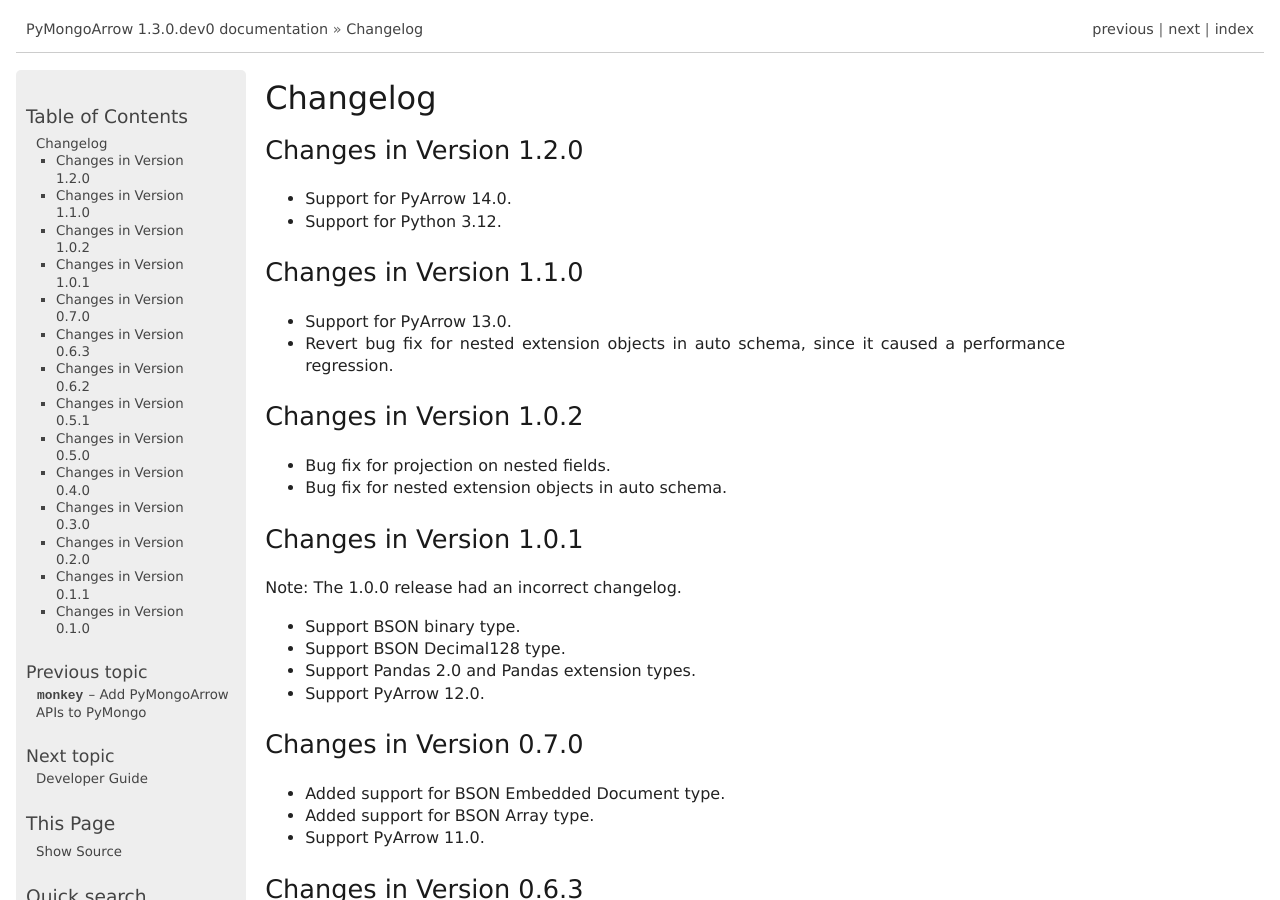
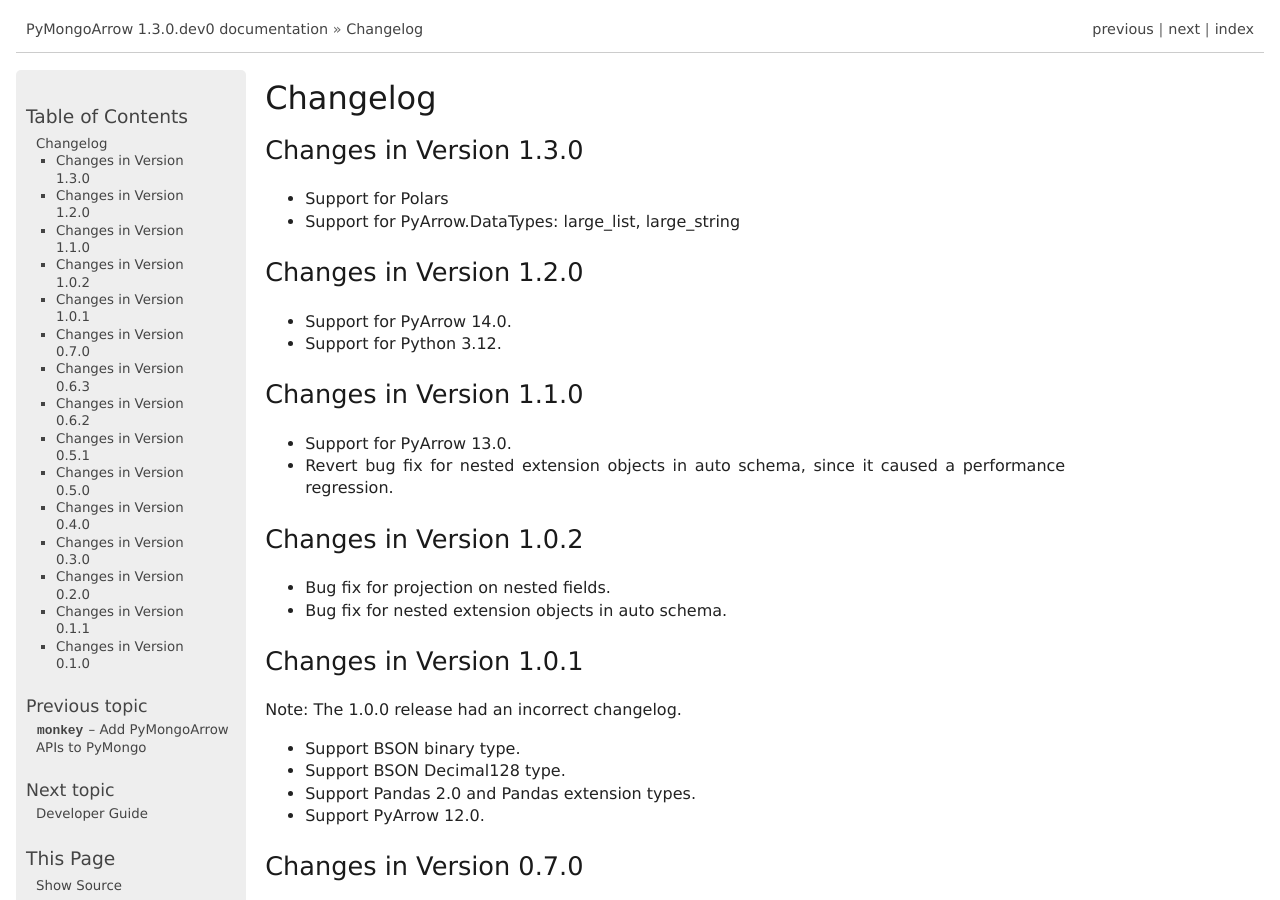
Before and after one commit to mongodb-labs/mongo-arrow, a Sphinx documentation site: the page built from bindings/python/docs/source/changelog.rst, in a window 1280 px wide and 900 px high. Built offline with Sphinx 7.4.7, drawn with Linux system fonts in a browser that asks for light colours.

Commit message:
Added version numbers to changelog and docstrings

```diff
--- a/bindings/python/docs/source/changelog.rst
+++ b/bindings/python/docs/source/changelog.rst
@@ -1,5 +1,10 @@
 Changelog
 =========
+
+Changes in Version 1.3.0
+------------------------
+- Support for Polars
+- Support for PyArrow.DataTypes: large_list, large_string
 
 Changes in Version 1.2.0
 ------------------------
```
Also changed, not shown: 1 other file.
